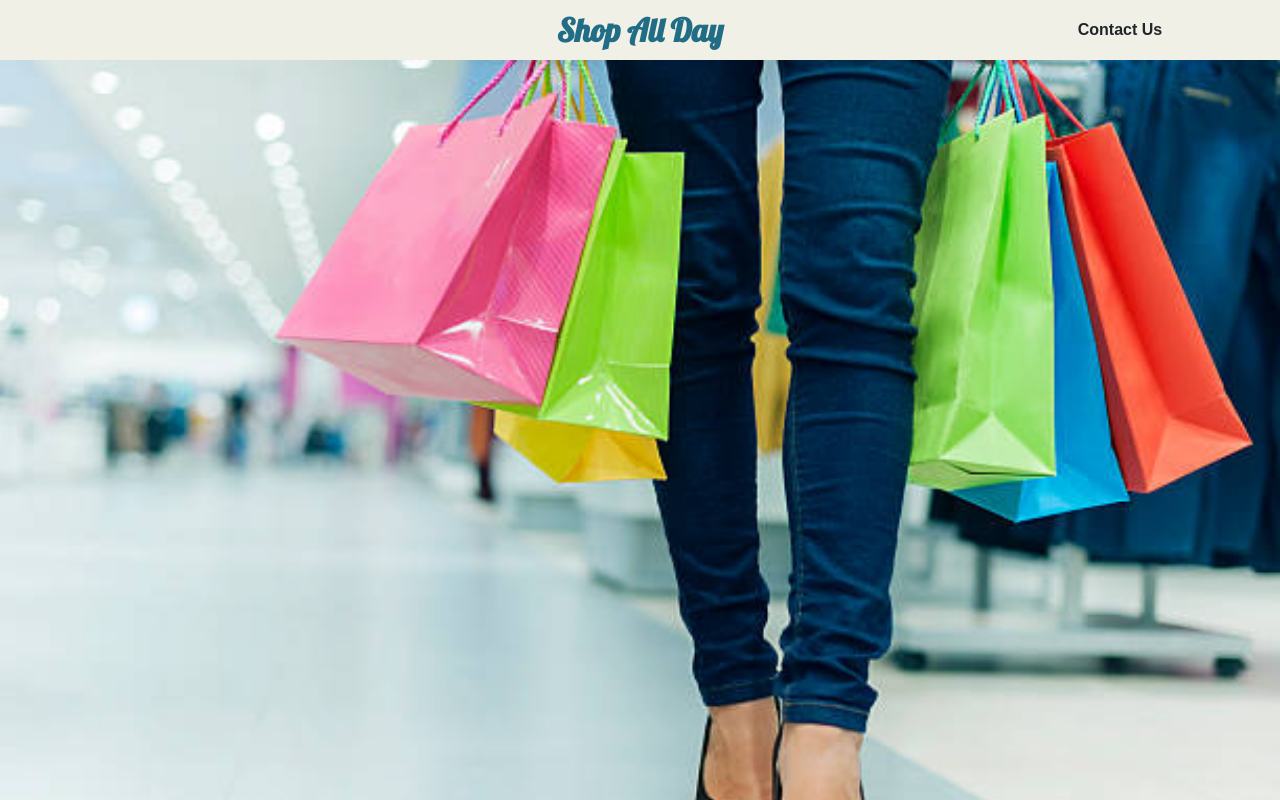
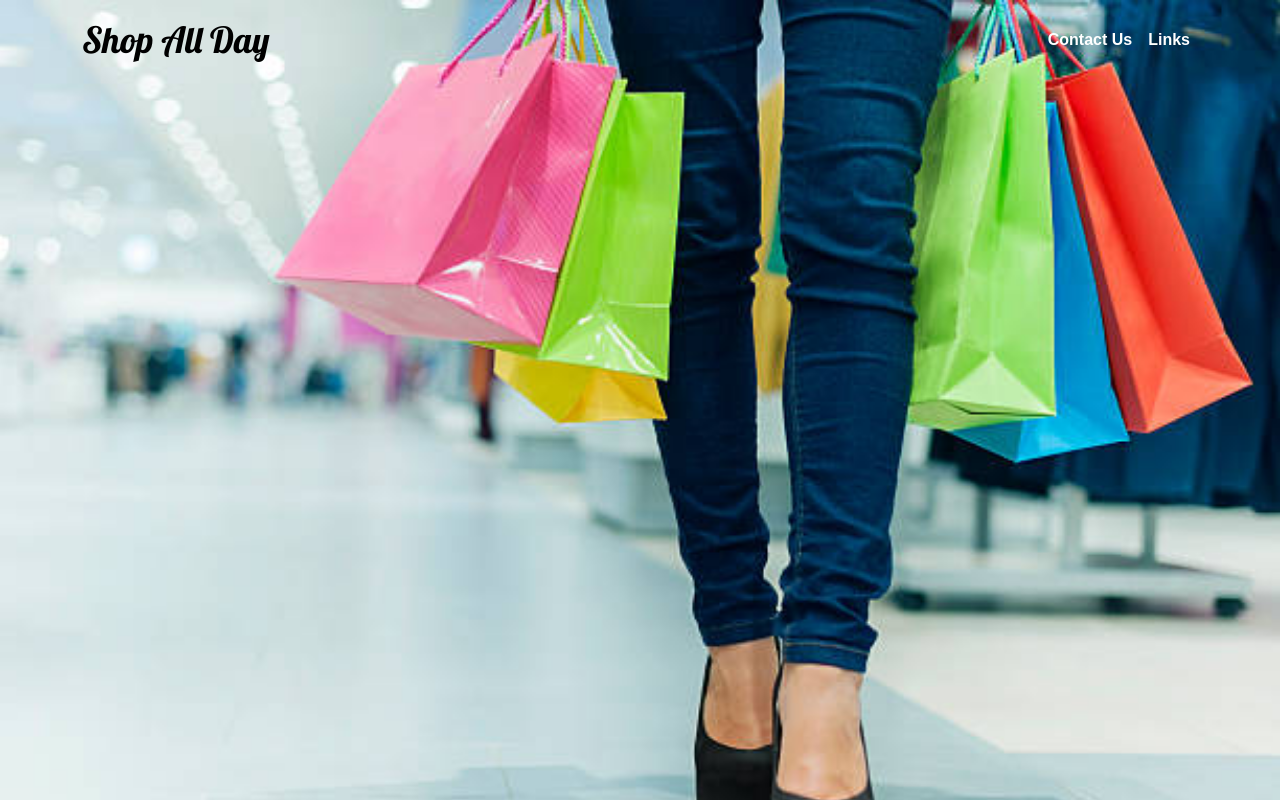
Before and after one commit to zahur76/react_static_shopsite, a React (Create React App) app: page / in a window 1280 px wide. Shown: the top 800 px of the page. Built offline with nearby package versions, Linux system fonts and the light colour scheme.

Commit message:
incoporate boostrap navbar

```diff
--- a/src/components/HeroImage/HeroImage.css
+++ b/src/components/HeroImage/HeroImage.css
@@ -9,6 +9,5 @@ html, body {
 }
 
 img {
-
     width: 100%;
 }
--- a/src/components/NavBar/NavBar.css
+++ b/src/components/NavBar/NavBar.css
@@ -14,17 +14,40 @@ a {
     margin: 0;
 }
 
-.NavBar {
-    font-family: Arial, Helvetica, sans-serif;
-    font-weight: 600;
-    line-height: 60px;
-    height: 60px;
-    background: rgb(240, 240, 231);
+.logo {
+    font-family: 'Lobster', cursive;
+    font-size: 36px;
 }
 
-.heading {
-    color: rgb(34, 109, 134);
-    font-family: 'Lobster', cursive;
-    font-size: 32px;
-    margin: 0;
+.custom-nav {
+    position: absolute;
+    width: 100%;
+    z-index: 1;
 }
+
+.logo {
+    color: black !important;
+}
+
+.links {
+    text-align: right;
+    color: rgb(255, 255, 255) !important;
+    font-family: sans-serif;
+    font-weight: 600;
+}
+
+.navbar-toggler {
+    background-color: rgba(0, 0, 0, 0.5);
+    border-color: rgb(255, 255, 255) !important;
+}
+
+
+/* media-screen */
+@media screen and (max-width: 560px){
+    .logo {
+        font-size: 24px;
+    }
+    .navbar-toggler {
+        font-size: 16px;
+    }
+}
--- a/src/components/NavBar/NavBar.js
+++ b/src/components/NavBar/NavBar.js
@@ -3,18 +3,28 @@ import './NavBar.css';
 import Container from 'react-bootstrap/Container';
 import Row from 'react-bootstrap/Row';
 import Col from 'react-bootstrap/Col';
-
-
+import Navbar from 'react-bootstrap/esm/Navbar';
+import NavbarCollapse from 'react-bootstrap/esm/NavbarCollapse';
+import Nav from 'react-bootstrap/esm/Nav'
+import { NavDropdown } from 'react-bootstrap';
 class NavBar extends React.Component {
     render(){
         return (
-            <div className='NavBar'>
-                <Row className='row'>
-                    <Col xs='0' md='3'></Col>
-                    <Col xs='9' md='6'><a href="#" className='heading'>Shop All Day</a></Col>
-                    <Col xs='3' md='3'>Contact Us</Col>
-                </Row>
-            </div>
+            <Navbar collapseOnSelect expand="lg" className='custom-nav' variant="dark">
+                <Container>
+                    <Navbar.Brand className="logo" href="#home">Shop All Day</Navbar.Brand>
+                    <Navbar.Toggle aria-controls="responsive-navbar-nav" />
+                    <Navbar.Collapse id="responsive-navbar-nav">
+                        <Nav className="me-auto"></Nav>
+                        <Nav>
+                            <Nav.Link className="links" href="#deets">Contact Us</Nav.Link>
+                            <Nav.Link className="links" eventKey={2} href="#memes">
+                                Links
+                            </Nav.Link>
+                        </Nav>
+                    </Navbar.Collapse>
+                </Container>
+            </Navbar>
         )
     }
 }
```
